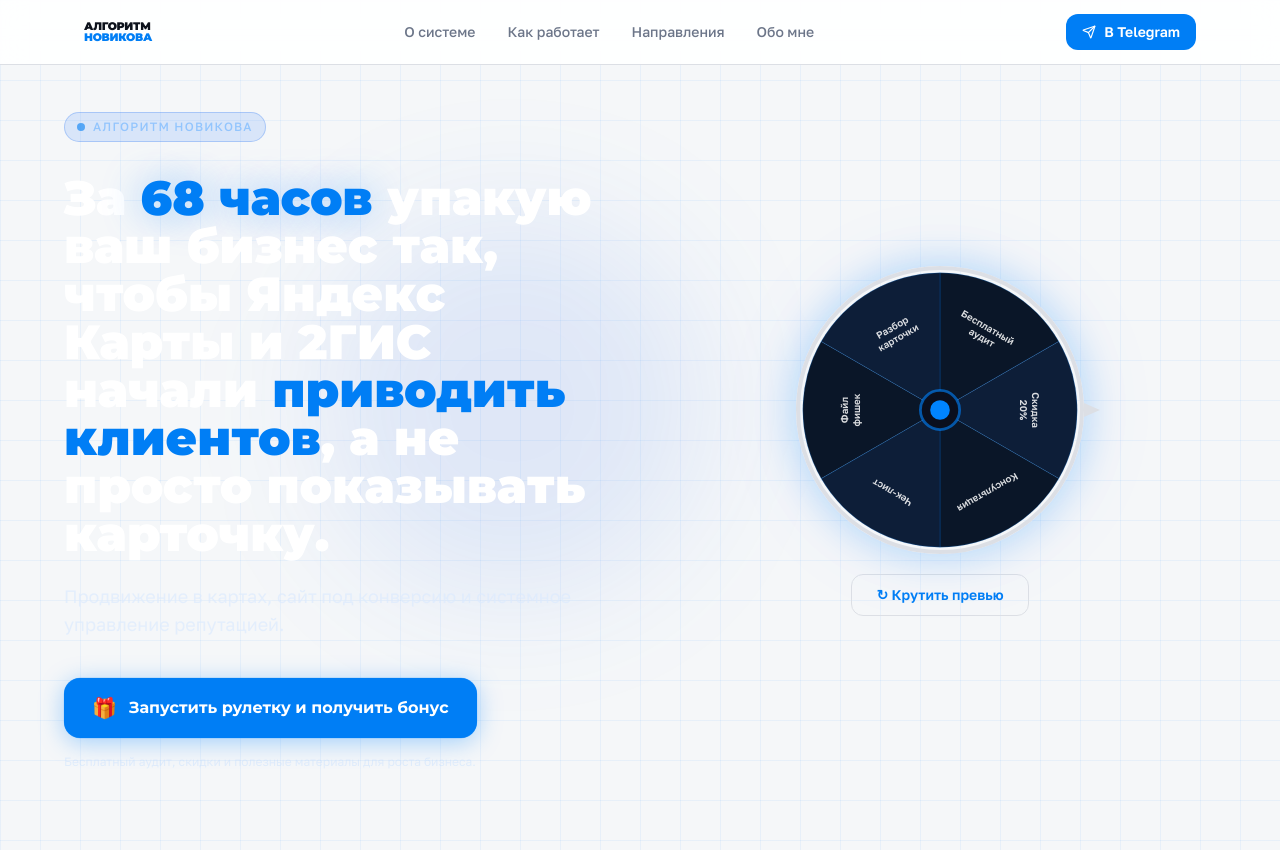
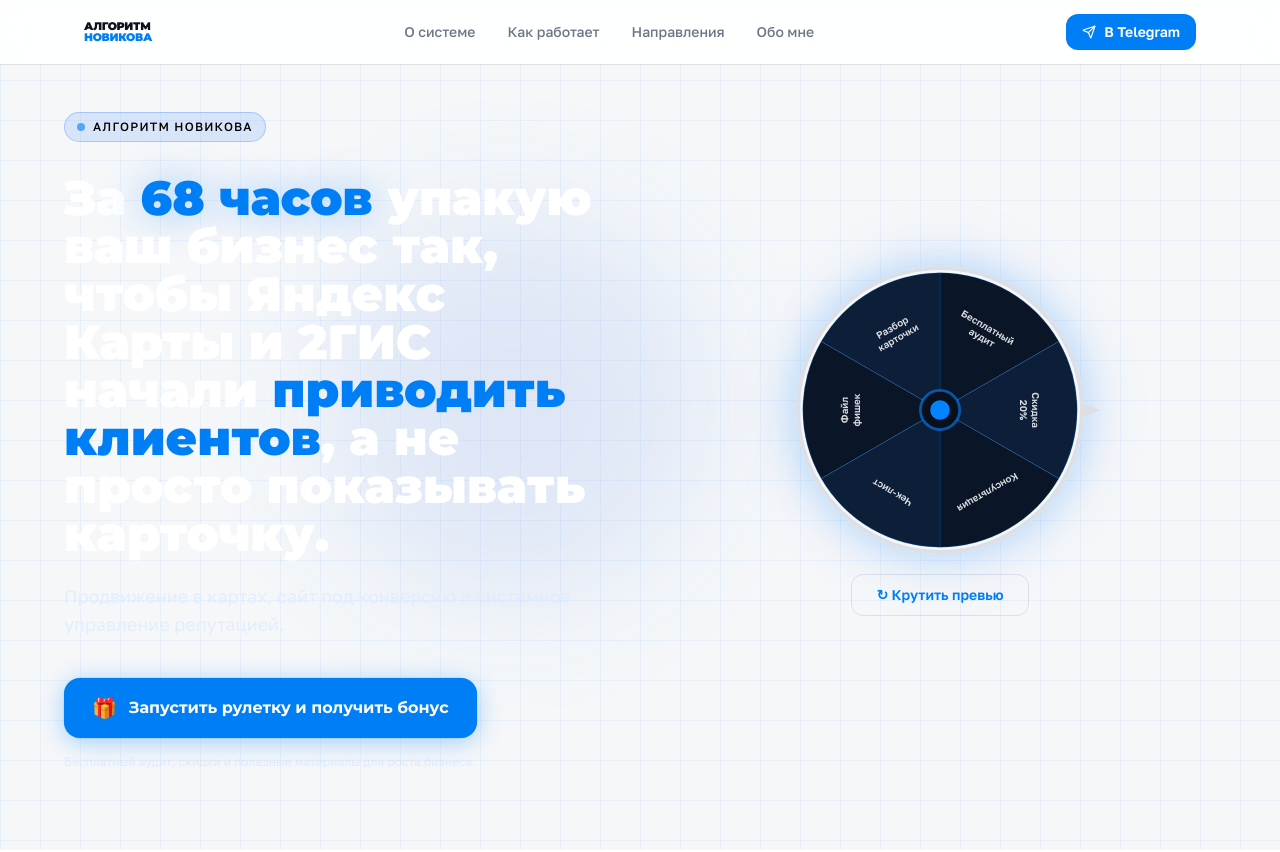
Before and after one commit to pr-poehali-dev/business-promotion-site-1, a React (Vite) app: page / in a window 1280 px wide. Shown: the top 852 px of the page. Built offline with nearby package versions, Linux system fonts and the light colour scheme.

Commit message:
Обновление 1 компонентов

```diff
--- a/src/pages/Index.tsx
+++ b/src/pages/Index.tsx
@@ -139,7 +139,7 @@ export default function Index() {
             <div>
               <div className="inline-flex items-center gap-2 px-3 py-1.5 rounded-full bg-blue-500/15 border border-blue-500/30 mb-8 animate-fade-up">
                 <div className="w-2 h-2 rounded-full bg-brand animate-pulse" />
-                <span className="text-xs font-body font-medium text-blue-300 uppercase tracking-widest">Алгоритм Новикова</span>
+                <span className="text-xs font-body font-medium uppercase tracking-widest text-[#000000]">Алгоритм Новикова</span>
               </div>
 
               <h1 className="font-display font-black text-3xl md:text-4xl lg:text-5xl text-white leading-tight mb-6 animate-fade-up-1">
```
